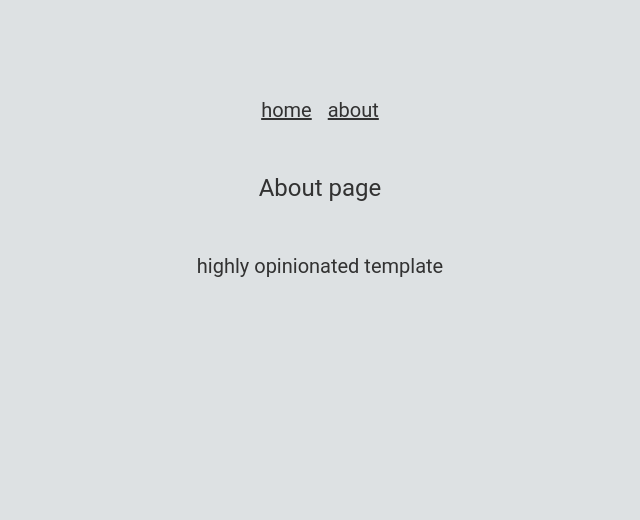
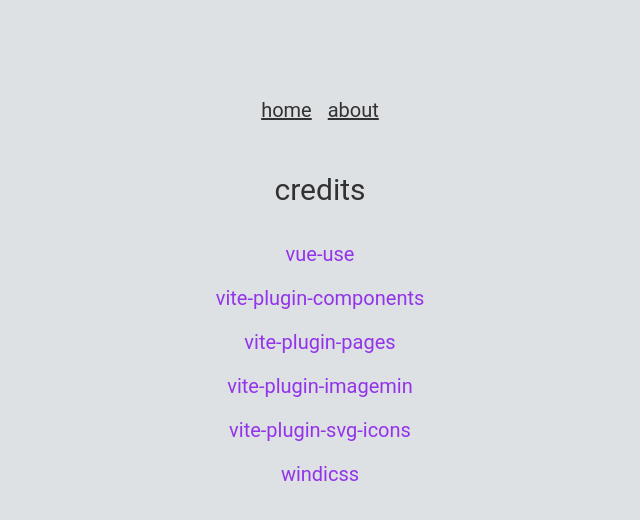
Before and after one commit to rtabulov/vue-template-vite, a Vue app: page /about in a window 1280 px wide. Shown: the top 520 px of the page, without its empty margins (320-960 px from the left). Built offline with nearby package versions, Linux system fonts and the light colour scheme.

Commit message:
add credits

```diff
--- a/src/pages/about.vue
+++ b/src/pages/about.vue
@@ -1,5 +1,48 @@
+<script setup>
+const links = [
+  {
+    href: 'https://github.com/vueuse/vueuse',
+    name: 'vue-use',
+  },
+  {
+    href: 'https://github.com/antfu/vite-plugin-components',
+    name: 'vite-plugin-components',
+  },
+  {
+    href: 'https://github.com/hannoeru/vite-plugin-pages',
+    name: 'vite-plugin-pages',
+  },
+  {
+    href: 'https://github.com/anncwb/vite-plugin-imagemin',
+    name: 'vite-plugin-imagemin',
+  },
+  {
+    href: 'https://github.com/anncwb/vite-plugin-svg-icons',
+    name: 'vite-plugin-svg-icons',
+  },
+  {
+    href: 'https://github.com/windicss/windicss',
+    name: 'windicss',
+  },
+];
+</script>
+
 <template>
-  <h1 class="text-2xl mb-12">About page</h1>
+  <h1 class="text-3xl mb-8">credits</h1>
 
-  <p>highly opinionated template</p>
+  <ul>
+    <li v-for="link in links" :key="link.href" class="mb-4">
+      <a
+        class="
+          text-purple-600
+          transition-colors
+          dark:text-purple-400
+          hover:opacity-75
+        "
+        target="_blank"
+        :href="link.href"
+        >{{ link.name }}</a
+      >
+    </li>
+  </ul>
 </template>
--- a/src/translations/messages/en.json
+++ b/src/translations/messages/en.json
@@ -1,3 +1,3 @@
 {
-  "hello": "Hello"
+  "hello": "hello"
 }
--- a/src/translations/messages/kk.json
+++ b/src/translations/messages/kk.json
@@ -1,3 +1,3 @@
 {
-  "hello": "Sälem"
+  "hello": "sälem"
 }
--- a/src/translations/messages/ru.json
+++ b/src/translations/messages/ru.json
@@ -1,3 +1,3 @@
 {
-  "hello": "Привет"
+  "hello": "привет"
 }
```
